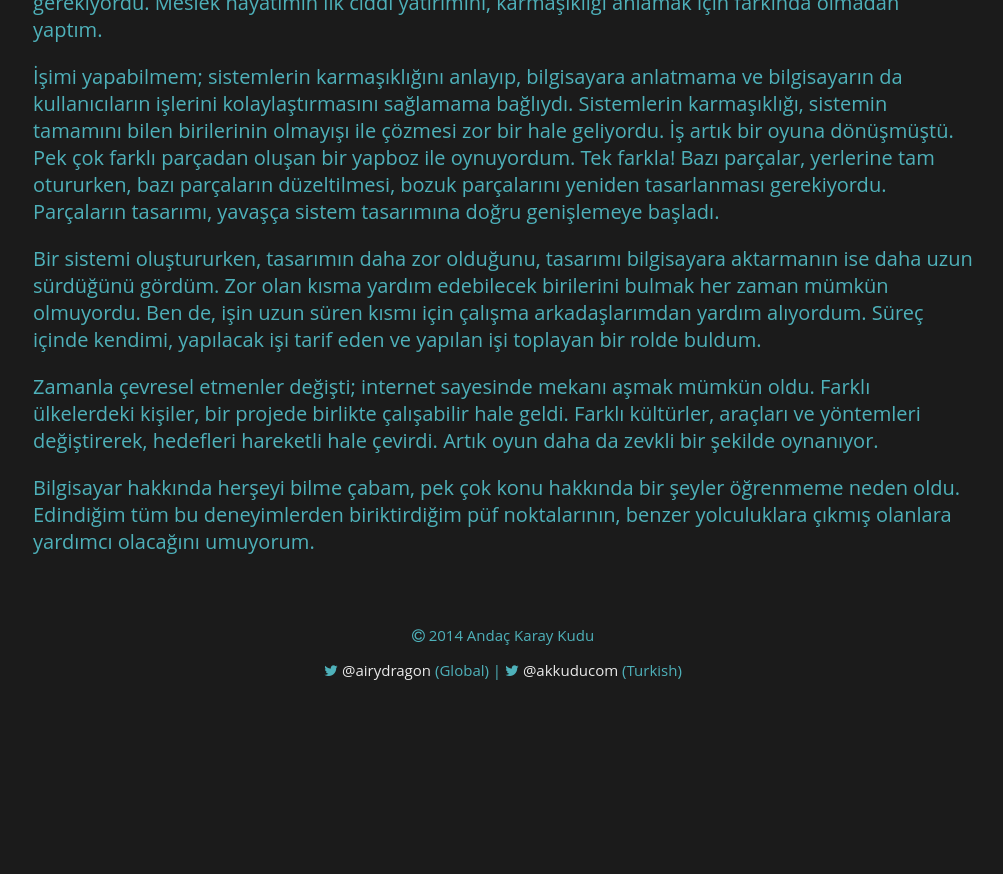
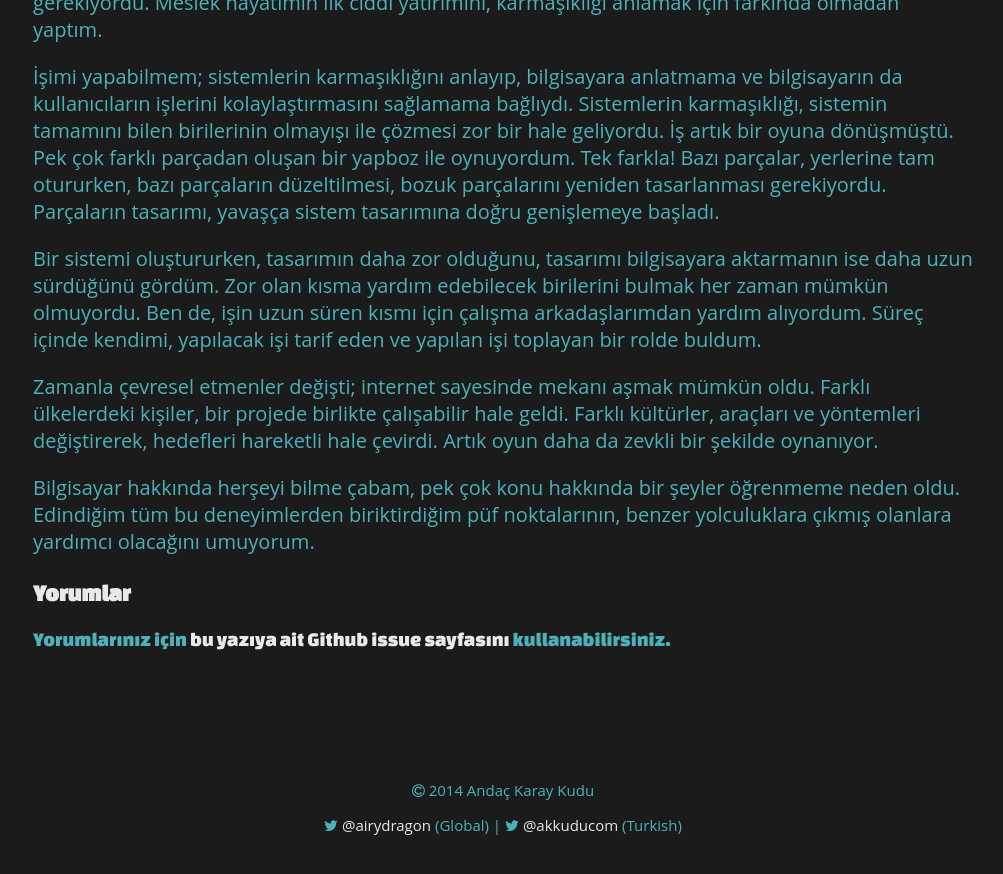
Before and after one commit to akkudu/akkudu.github.io, a Jekyll site: the page built from _posts/2014-06-26-baslarken.md, in a window 1280 px wide and 900 px high, scrolled down 851 px. Shown: the top 874 px of the window, without its empty margins (137-1140 px from the left). Built offline with Jekyll 4.4.1, drawn with Linux system fonts in a browser that asks for light colours; nearby versions of some CDN libraries; before the commit the page ends 1596 px from its top, so only the background shows below that; some of the changed lines change nothing that is shown.

Commit message:
Add issue # for comments of "Başlarken" post

```diff
--- a/_posts/2014-06-26-baslarken.md
+++ b/_posts/2014-06-26-baslarken.md
@@ -7,6 +7,8 @@ language: Türkçe
 categories: [turkce]
 tags:
     - akkudu.com
+
+github_issue_id: 10
 ---
 
 <cite>
```
